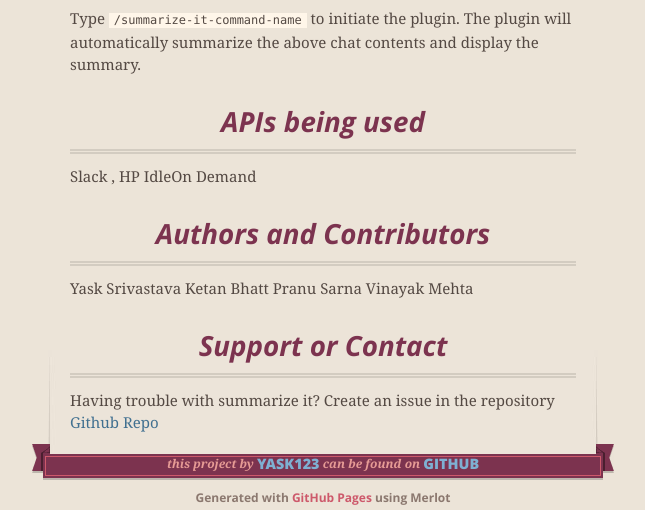
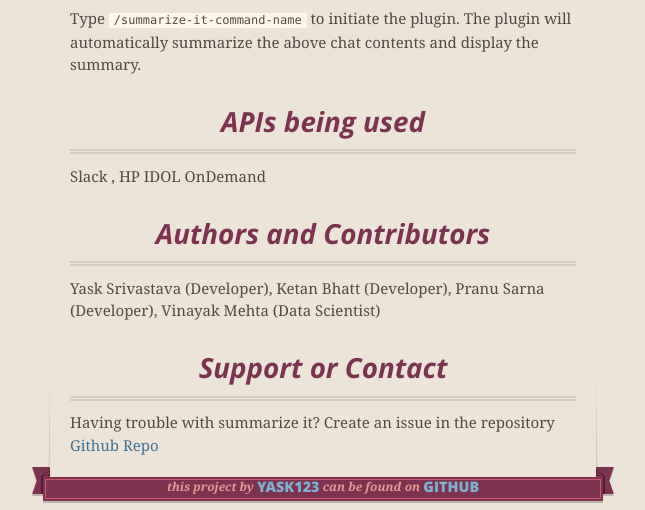
Before and after one commit to yask123/Summarize-it, a plain HTML site: page index.html in a window 1280 px wide. Shown: the part 688-1198 px from the top of the page, without its empty margins (317-962 px from the left). Drawn offline with nearby package versions, Linux system fonts and the light colour scheme.

Commit message:
Updated site.

```diff
--- a/index.html
+++ b/index.html
@@ -67,12 +67,12 @@
 <h3>
 <a id="apis-being-used" class="anchor" href="#apis-being-used" aria-hidden="true"><span class="octicon octicon-link"></span></a>APIs being used</h3>
 
-<p>Slack , HP IdleOn Demand</p>
+<p>Slack , HP IDOL OnDemand</p>
 
 <h3>
 <a id="authors-and-contributors" class="anchor" href="#authors-and-contributors" aria-hidden="true"><span class="octicon octicon-link"></span></a>Authors and Contributors</h3>
 
-<p>Yask Srivastava Ketan Bhatt  Pranu Sarna Vinayak Mehta </p>
+<p>Yask Srivastava (Developer), Ketan Bhatt (Developer), Pranu Sarna (Developer), Vinayak Mehta (Data Scientist)</p>
 
 <h3>
 <a id="support-or-contact" class="anchor" href="#support-or-contact" aria-hidden="true"><span class="octicon octicon-link"></span></a>Support or Contact</h3>
```
Also changed, not shown: params.json (+1 -1 lines).
